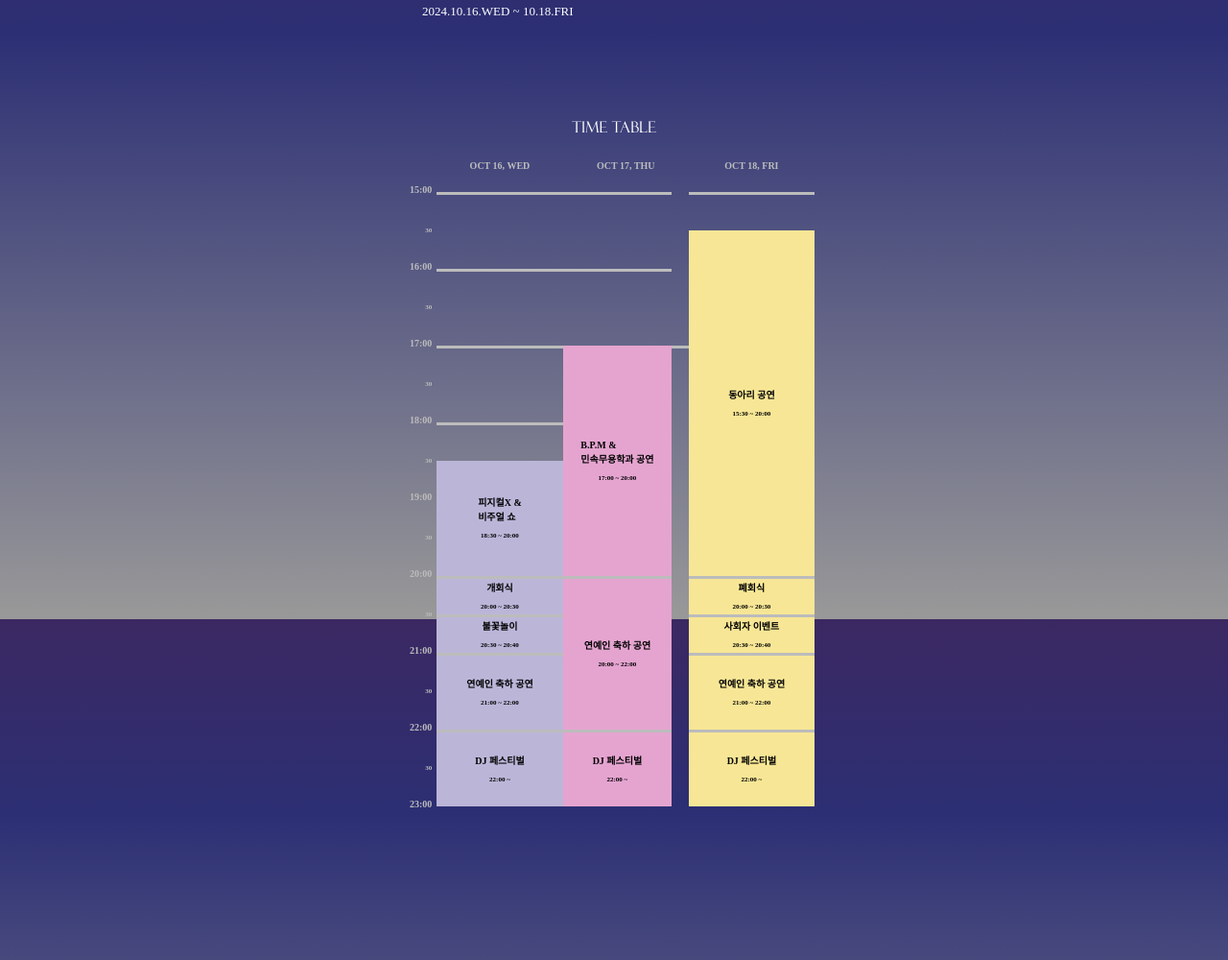
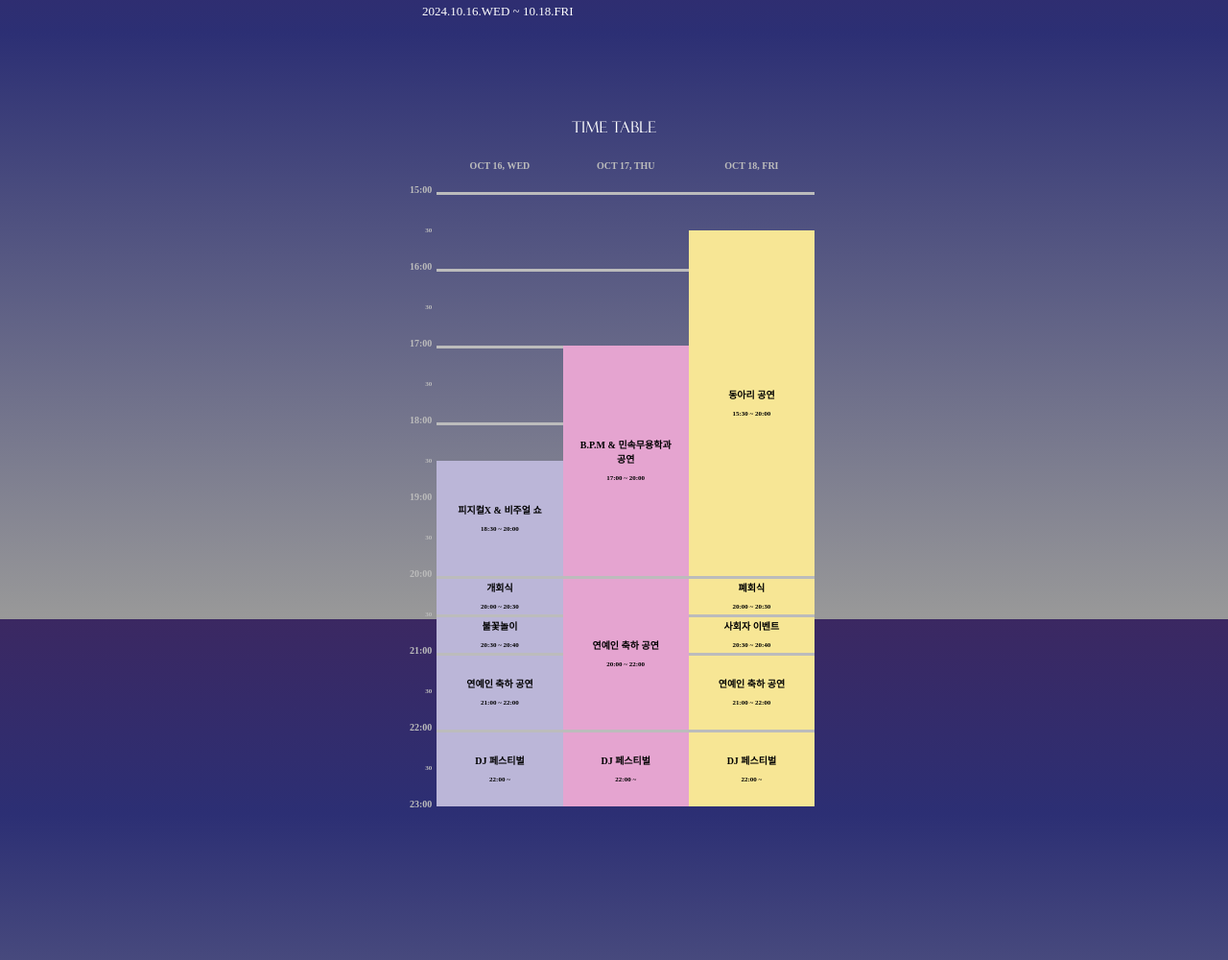
Before and after one commit to seoiiwon/2024_GNU_PIESTA, a FastAPI app: page /timetable in a window 1280 px wide. Shown: the part 169-1169 px from the top of the page at 96% size. Run offline with FastAPI, Linux system fonts and the light colour scheme; some web fonts are replaced.

Commit message:
글자 중앙정렬
ㅇ

```diff
--- a/static/css/timetable/timetable.css
+++ b/static/css/timetable/timetable.css
@@ -1,8 +1,12 @@
+
+/* ㅡㅡㅡㅡㅡㅡㅡㅡㅡㅡㅡㅡㅡㅡㅡㅡㅡㅡㅡㅡㅡㅡㅡㅡㅡㅡㅡ휴대폰 */
+@media (max-width: 768px) {
   @font-face {
     font-weight: 400; /* 폰트의 두께 */
     font-family: 'Felixti'; /* 폰트 이름 */
     src: url('/static/font/Felixti.TTF') format('truetype');
   }
+
   @font-face {
     font-weight: 400;
     font-family: 'Pretendard-Regular';
@@ -14,8 +18,7 @@
     src: url("https://cdn.jsdelivr.net/gh/Project-Noonnu/noonfonts_2107@1.1/Pretendard-SemiBold.woff")
         format("woff");
   }
-/* ㅡㅡㅡㅡㅡㅡㅡㅡㅡㅡㅡㅡㅡㅡㅡㅡㅡㅡㅡㅡㅡㅡㅡㅡㅡㅡㅡ휴대폰 */
-@media (max-width: 768px) {
+
   body {
     display: flex;
     flex-direction: column;
@@ -106,6 +109,7 @@
     display: flex;
     flex-direction: column;
     align-items: center;
+    width: 100%;
     /* width: auto; */
     /* width: 1fr; */
 
@@ -294,6 +298,25 @@
 
  /* ㅡㅡㅡㅡㅡㅡㅡㅡㅡㅡㅡㅡㅡㅡㅡㅡㅡㅡㅡㅡㅡㅡㅡㅡㅡㅡㅡㅡㅡㅡㅡㅡㅡㅡㅡㅡㅡㅡㅡㅡㅡㅡㅡㅡ여기서부턴 큰화면  */
  @media (min-width: 768px) {
+
+  @font-face {
+    font-weight: 400; /* 폰트의 두께 */
+    font-family: 'Felixti'; /* 폰트 이름 */
+    src: url('/static/font/Felixti.TTF') format('truetype');
+  }
+
+  @font-face {
+    font-weight: 400;
+    font-family: 'Pretendard-Regular';
+    src: url('https://cdn.jsdelivr.net/gh/Project-Noonnu/noonfonts_2107@1.1/Pretendard-Regular.woff') format('woff');
+  }
+  @font-face {
+    font-weight: 700;
+    font-family: "Pretendard-Bold";
+    src: url("https://cdn.jsdelivr.net/gh/Project-Noonnu/noonfonts_2107@1.1/Pretendard-SemiBold.woff")
+        format("woff");
+  }
+
   #logoImg {
     width: 50%; /* 로고의 부모 요소에 대한 너비 설정 */
 }
@@ -381,6 +404,7 @@
     display: flex;
     flex-direction: column;
     align-items: center;
+    width: 100%;
     /* width: 1fr; */
 
     /* border-left: 3px solid #f39ac8; 세로선 제거 */
@@ -424,9 +448,15 @@
       cursor: pointer; /* 커서 스타일 */
       gap: 7px; /* 요소들 사이의 간격 */
       width: 100%; /* 전체 너비 */
-      box-sizing: border-box; /* 패딩 포함 너비 계산 */
+      box-sizing:border-box ; /* 패딩 포함 너비 계산 */
       /* border-radius: 10px; */
       color: #000000;
+      text-align: center;
+      word-break: keep-all;  /* 어절 단위로 줄바꿈 */
+  }
+
+  .space {
+    gap: 0;
   }
 
 
--- a/templates/timetable/timetable.html
+++ b/templates/timetable/timetable.html
@@ -101,7 +101,7 @@
           <div class="event" id="day1" style="grid-row: 8 / 11;"
             onclick="showPopup(1, '피지컬X &, 비주얼 쇼', '18:30 ~ 20:00', '오프닝,참가자 입장 및 소개,규정포즈 심사,중간 심사 및 이벤트,2차 비교심사,최종심사(3명),심사 결과 집계 및 이벤트, 심사발표 및 단체촬영')">
             <!-- <img src="{{ url_for('static', path='images/타임테이블 아이콘/쇼2.png')}}" alt="icon"> -->
-            피지컬X & <br> 비주얼 쇼 <!-- 이벤트 이름 -->
+            피지컬X & 비주얼 쇼 <!-- 이벤트 이름 -->
             <span class="event-time">18:30 ~ 20:00</span> <!-- 시간 표시 -->
 
           </div>
@@ -146,7 +146,7 @@
           <div class="event" id="day2" style="grid-row: 5 / 11;"
             onclick="showPopup(2, 'B.P.M &, 민속무용학과 공연', '17:00 ~ 20:00', '오프닝,,아가미,배재영,마지막,WITH너무 떨리조,소울 장채연,준수한 준수,이우리,Llee 이현정,경상대 다비치,킨더조이,정원정,BHC,505,강현점,민속무용학과,,B.P.M 시상식')">
             <!-- <img src="{{ url_for('static', path='images/타임테이블 아이콘/쇼2.png')}}" alt="icon"> -->
-            B.P.M & <br> 민속무용학과 공연 <!-- 이벤트 이름 -->
+            B.P.M & 민속무용학과 공연 <!-- 이벤트 이름 -->
             <span class="event-time">17:00 ~ 20:00</span> <!-- 시간 표시 -->
 
           </div>
```
Lines whose indentation alone changed are shown as unchanged.
